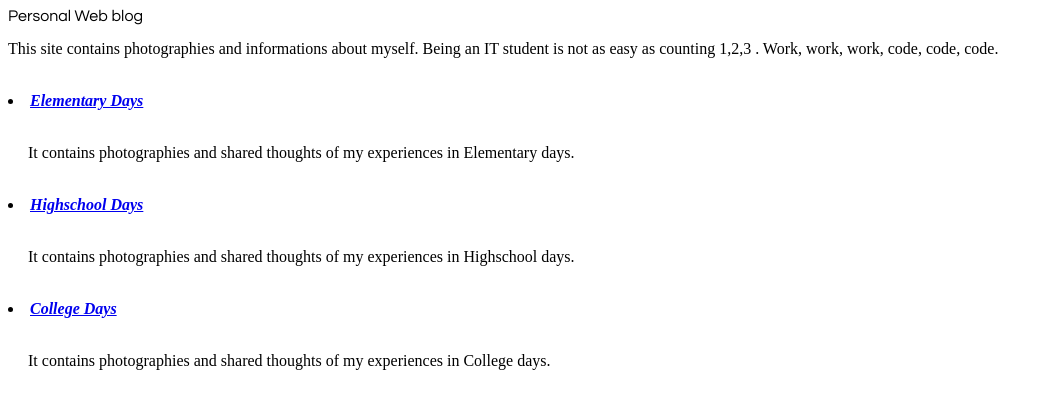
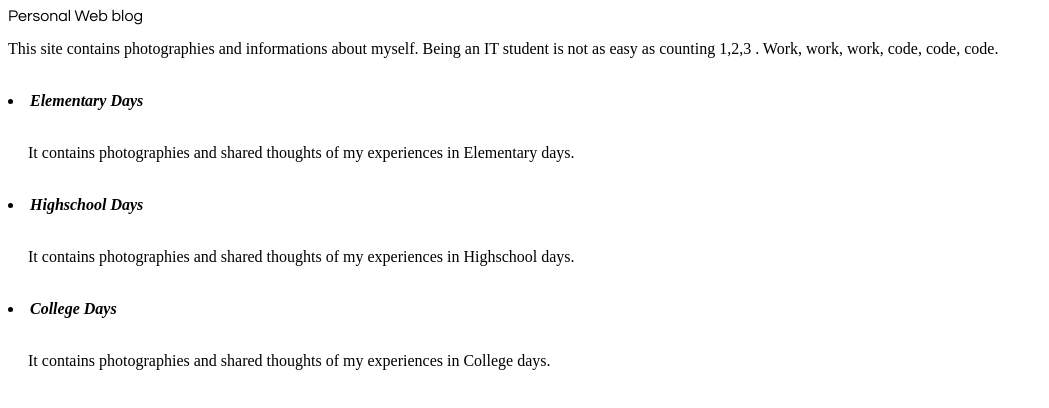
Before and after one commit to Riesdelgado/Aries, a plain HTML site: page pe.html in a window 1280 px wide. Shown: the whole page, without its empty margins (0-1049 px from the left). Drawn offline with Linux system fonts and the light colour scheme.

Commit message:
Add files via upload

```diff
--- a/pe.html
+++ b/pe.html
@@ -1,22 +1,23 @@
 <html>
 <head>
+
 </head>
 <font face="Century Gothic">Personal Web blog</font>
  <p>This site contains photographies and informations about myself. Being an IT student is not as easy as counting 1,2,3 . Work, work, work, code, code, code.</p>
 <br>
 <li>
-<b><i><a href="ED/ed.html">Elementary Days</a><br><br></i></b>
+<b><i>Elementary Days<br><br></i></b>
 <dl>
 <dt><p align="justify">&nbsp;&nbsp;&nbsp;&nbsp;&nbsp;It contains photographies and shared thoughts of my experiences in Elementary days.</dl></p>
 
 <br><li>
-<b><i><a href="HD/hd.html">Highschool Days</a><br><br></i></b>
+<b><i>Highschool Days<br><br></i></b>
 <dl>
 <dt><p align="justify">&nbsp;&nbsp;&nbsp;&nbsp;&nbsp;It contains photographies and shared thoughts of my experiences in Highschool days.</dl></p>
 
 <br>
 <li>
-<b><i><a href="CD/cd.html">College Days</a><br><br></i></b>
+<b><i>College Days<br><br></i></b>
 <dl>
 <dt><p align="justify">&nbsp;&nbsp;&nbsp;&nbsp;&nbsp;It contains photographies and shared thoughts of my experiences in College days.</dl></p>
 
```
